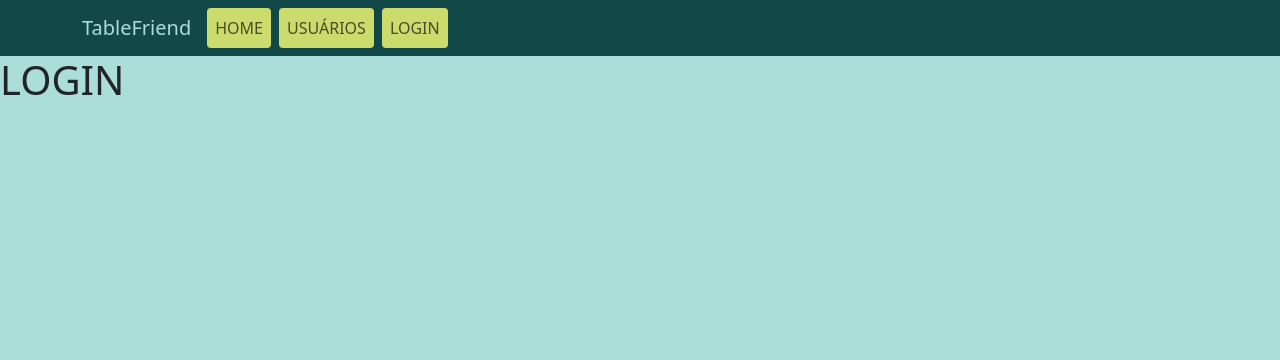
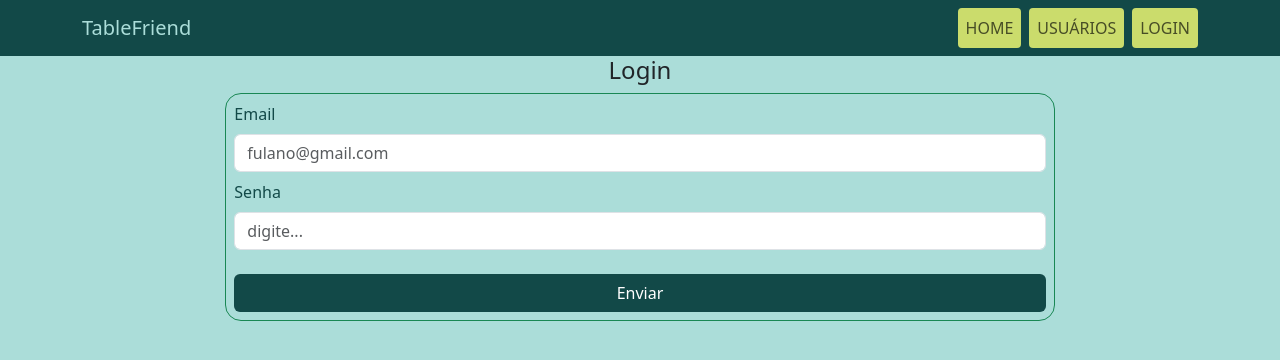
Before and after one commit to tiagolimar/table-friend, a React (Vite) app: page /login in a window 1280 px wide. Shown: the top 360 px of the page. Built offline with nearby package versions, Linux system fonts and the light colour scheme.

Commit message:
adicao de login

```diff
--- a/index.html
+++ b/index.html
@@ -5,17 +5,11 @@
     <link rel="icon" type="image/svg+xml" href="/vite.svg" />
     <meta name="viewport" content="width=device-width, initial-scale=1.0" />
     <link href="https://cdn.jsdelivr.net/npm/bootstrap@5.3.1/dist/css/bootstrap.min.css" rel="stylesheet" integrity="sha384-4bw+/aepP/YC94hEpVNVgiZdgIC5+VKNBQNGCHeKRQN+PtmoHDEXuppvnDJzQIu9" crossorigin="anonymous">
-    <link rel="shortcut icon" href="./src/img/favicon.ico" type="image/x-icon">
     <title>Table Friend</title>
   </head>
   <body>
     <div id="root"></div>
     <script src="https://cdn.jsdelivr.net/npm/bootstrap@5.3.1/dist/js/bootstrap.bundle.min.js" integrity="sha384-HwwvtgBNo3bZJJLYd8oVXjrBZt8cqVSpeBNS5n7C8IVInixGAoxmnlMuBnhbgrkm" crossorigin="anonymous"></script>
     <script type="module" src="/src/main.jsx"></script>
-    <script src="https://unpkg.com/aos@2.3.1/dist/aos.js"></script>
-
-    <script>
-        AOS.init();
-    </script>
   </body>
 </html>
--- /dev/null
+++ b/src/components/FormLogin.jsx
@@ -0,0 +1,63 @@
+/* eslint-disable react/prop-types */
+import { useNavigate } from "react-router-dom";
+import { useState } from "react";
+import Form from "react-bootstrap/Form";
+
+export const FormLogin = () => {
+    const [inputs, setInputs] = useState({});
+
+    const handleChange = (event) => {
+        const name = event.target.name;
+        const value = event.target.value;
+        setInputs((values) => ({ ...values, [name]: value }));
+    };
+
+    const handleSubmit = (event) => {
+        event.preventDefault();
+        if (inputs.email && inputs.password) {
+            alert("Login realizado com sucesso!");
+            navigate("/usuarios");
+        }else{
+            alert("Preencha os campos");
+        }
+    };
+
+    const navigate = useNavigate();
+
+    return (
+        <div className="container mb-4 col-8">
+            <h4 className="text-center">Login</h4>
+            <Form className="border border-success rounded-4 p-2">
+                <Form.Group className="mb-2" controlId="email">
+                    <Form.Label className="form-titulo">Email</Form.Label>
+                    <Form.Control
+                        type="email"
+                        name="email"
+                        value={inputs.email || ""}
+                        onChange={handleChange}
+                        placeholder="fulano@gmail.com"
+                    />
+                </Form.Group>
+                <Form.Group className="mb-2" controlId="senha">
+                    <Form.Label className="form-titulo">Senha</Form.Label>
+                    <Form.Control
+                        type="password"
+                        name="password"
+                        value={inputs.password || ""}
+                        onChange={handleChange}
+                        placeholder="digite..."
+                    />
+                </Form.Group>
+
+                <div className="col-12 mt-4">
+                    <button
+                        className="btn confirme col-12"
+                        onClick={handleSubmit}
+                    >
+                        Enviar
+                    </button>
+                </div>
+            </Form>
+        </div>
+    );
+};
--- a/src/components/Formulario.jsx
+++ b/src/components/Formulario.jsx
@@ -1,5 +1,7 @@
 /* eslint-disable react/prop-types */
 import { useNavigate } from "react-router-dom";
+import { useState } from 'react';
+
 import Form from "react-bootstrap/Form";
 import { objToString } from "./objToString";
 
@@ -9,7 +11,7 @@ const formatar = (valor) => {
     return isString || isNumber ? valor : objToString(valor);
 };
 
-const renderDados = (userKeys, user) => {
+const renderDados = (userKeys, user, inputs, handleChange) => {
     return userKeys.map((key, id) => {
         return (
             <Form.Group key={id} className="mb-2" controlId={`fg${id}`}>
@@ -18,10 +20,11 @@ const renderDados = (userKeys, user) => {
                 </Form.Label>
                 <Form.Control
                     type="text"
-                    value={formatar(user[key])}
-                    onChange={e=>{e}}
+                    name={userKeys[id]}
+                    value={inputs[userKeys[id]] || formatar(user[key])}
+                    onChange={handleChange}
                     placeholder="Escreva..."
-                    disabled={key=='id'}
+                    disabled={key == "id"}
                 />
             </Form.Group>
         );
@@ -29,32 +32,37 @@ const renderDados = (userKeys, user) => {
 };
 
 export const Formulario = (props) => {
+    const [inputs, setInputs] = useState({});
+
+    const handleChange = (event) => {
+        const name = event.target.name;
+        const value = event.target.value;
+        setInputs((values) => ({ ...values, [name]: value }));
+    };
+
     const user = props.data;
     const userKeys = Object.keys(user);
     const navigate = useNavigate();
 
-    const goHome = () => navigate("/usuarios")
+    const goHome = () => navigate("/usuarios");
 
     return (
         <div className="container mb-4 col-8">
-            <h4 className="text-center">Formulário de edição do usuário {user.id}</h4>
+            <h4 className="text-center">{props.title}</h4>
             <Form className="border border-success rounded-4 p-2">
-                {renderDados(userKeys, user)}
+                {renderDados(userKeys, user, inputs, handleChange)}
                 <div className="row mt-4 mb-2">
                     <div className="col-6">
                         <button
                             className="btn confirme col-12"
                             onClick={goHome}
                         >
-                            Confirmar e voltar
+                            Enviar
                         </button>
                     </div>
                     <div className="col-6">
-                        <button
-                            className="btn cancel col-12"
-                            onClick={goHome}
-                        >
-                            Cancelar e voltar
+                        <button className="btn cancel col-12" onClick={goHome}>
+                            Cancelar
                         </button>
                     </div>
                 </div>
--- a/src/components/MenuBar.jsx
+++ b/src/components/MenuBar.jsx
@@ -9,7 +9,7 @@ export const MenuBar = () => {
             <Container>
                 <Navbar.Brand href="/">TableFriend</Navbar.Brand>
                 <Navbar.Toggle aria-controls="basic-navbar-nav" />
-                <Navbar.Collapse id="basic-navbar-nav">
+                <Navbar.Collapse id="basic-navbar-nav" className="justify-content-end">
                     <Nav className="gap-2">
                         <Link className="nav-link rounded-1" to="/">
                             HOME
--- a/src/components/Table.jsx
+++ b/src/components/Table.jsx
@@ -17,7 +17,7 @@ export const Table = (props) => {
   }, [props.url]);
 
   return data.length > 0 ? (
-    <div className="container">
+    <div className="container table-responsive">
       <h2>Lista de Usuários</h2>
       <input
         type="text"
--- a/src/pages/EditUser.jsx
+++ b/src/pages/EditUser.jsx
@@ -21,7 +21,7 @@ function EditUsers() {
     return (
         <>
             <MenuBar />
-            <Formulario data={data} />
+            <Formulario data={data} title={`Dados: Usuário ${data.id}`} />
         </>
     );
 }
--- a/src/pages/Login.jsx
+++ b/src/pages/Login.jsx
@@ -1,10 +1,11 @@
 import { MenuBar } from "../components/MenuBar";
+import { FormLogin } from "../components/FormLogin";
 
 function Login() {
     return (
         <>
             <MenuBar />
-            <h1>LOGIN</h1>
+            <FormLogin />
         </>
     );
 }
```
